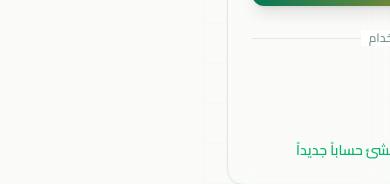
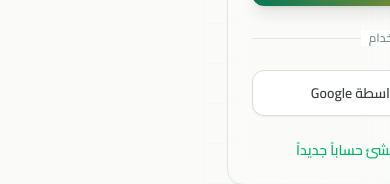
Before and after one commit to yasser-rayane-ouared/sovi-ecom, a Next.js app in the folder frontend/: page /login in a window 390 px wide. Both pictures are taken after a click on the button 69 px from the left and 467 px from the top of the page. Shown: the part 537-721 px from the top of the page. Built offline with nearby package versions, Linux system fonts and the light colour scheme; no server answers.

Commit message:
Convert Google authentication to bulletproof OAuth redirect flow for mobile and cross-origin compatibility

```diff
--- a/frontend/src/app/(auth)/login/page.tsx
+++ b/frontend/src/app/(auth)/login/page.tsx
@@ -47,37 +47,25 @@ export default function LoginPage() {
     }
   };
 
-  const initializeGoogleBtn = () => {
-    if (typeof window !== "undefined" && (window as any).google) {
-      (window as any).google.accounts.id.initialize({
-        client_id: process.env.NEXT_PUBLIC_GOOGLE_CLIENT_ID || "1027116843477-mockclientid.apps.googleusercontent.com",
-        callback: handleGoogleSignIn,
-        itp_support: true
-      });
-      const container = document.getElementById("google-signin-btn");
-      if (container) {
-        const isMobile = window.innerWidth < 420;
-        (window as any).google.accounts.id.renderButton(
-          container,
-          {
-            theme: "outline",
-            size: "large",
-            width: isMobile ? 280 : 380,
-            text: "signin_with",
-            shape: "rectangular"
-          }
-        );
-      }
+  const handleGoogleRedirectSignIn = () => {
+    setError("");
+    setLoading(true);
+    const clientId = process.env.NEXT_PUBLIC_GOOGLE_CLIENT_ID || "862367373153-tra9ancbcef5d3q9jms0j48mqlrhs8l0.apps.googleusercontent.com";
+    const redirectUri = typeof window !== "undefined" ? window.location.origin + window.location.pathname : "";
+    const nonce = Math.random().toString(36).substring(2);
 
-      // Trigger Google One Tap native sign-in prompt for mobile/Safari support
-      (window as any).google.accounts.id.prompt((notification: any) => {
-        if (notification.isNotDisplayed() || notification.isSkippedMoment()) {
-          console.log("Google One Tap prompt skipped/not displayed:", notification.getNotDisplayedReason());
-        }
-      });
-    }
+    const googleAuthUrl = `https://accounts.google.com/o/oauth2/v2/auth?` +
+      `client_id=${encodeURIComponent(clientId)}` +
+      `&redirect_uri=${encodeURIComponent(redirectUri)}` +
+      `&response_type=id_token` +
+      `&scope=${encodeURIComponent("openid email profile")}` +
+      `&nonce=${encodeURIComponent(nonce)}` +
+      `&state=google-oauth`;
+
+    window.location.href = googleAuthUrl;
   };
 
+  // Redirect subdomains to the main platform domain for authentication
   useEffect(() => {
     if (typeof window !== "undefined") {
       const hostname = window.location.hostname;
@@ -94,6 +82,23 @@ export default function LoginPage() {
     }
   }, []);
 
+  // Listen for Redirect Callback ID Token in URL Hash
+  useEffect(() => {
+    if (typeof window !== "undefined" && window.location.hash) {
+      const hash = window.location.hash.substring(1);
+      const params = new URLSearchParams(hash);
+      const idToken = params.get("id_token");
+      const state = params.get("state");
+
+      if (idToken && state === "google-oauth") {
+        // Clear hash immediately
+        window.history.replaceState(null, "", window.location.pathname + window.location.search);
+        handleGoogleSignIn({ credential: idToken });
+      }
+    }
+    // eslint-disable-next-line react-hooks/exhaustive-deps
+  }, []);
+
   useEffect(() => {
     const isLocalIpHttp = typeof window !== "undefined" &&
       window.location.protocol === "http:" &&
@@ -105,23 +110,12 @@ export default function LoginPage() {
       isLocalIpHttp;
 
     setIsMock(isMockClient);
-    initializeGoogleBtn();
-
-    const interval = setInterval(() => {
-      const container = document.getElementById("google-signin-btn");
-      if ((window as any).google && container) {
-        initializeGoogleBtn();
-        clearInterval(interval);
-      }
-    }, 500);
 
     if (process.env.NODE_ENV === 'development') {
       (window as any).triggerMockGoogleSignIn = (email: string) => {
         handleGoogleSignIn({ credential: `mock-google-token-${email}` });
       };
     }
-
-    return () => clearInterval(interval);
     // eslint-disable-next-line react-hooks/exhaustive-deps
   }, [isMock]);
 
@@ -261,14 +255,20 @@ export default function LoginPage() {
                 <span className="relative z-10">{t('googleSignIn')}</span>
               </button>
             ) : (
-              <div id="google-signin-btn" className="w-full flex justify-center min-h-[46px]" />
+              <button
+                type="button"
+                onClick={handleGoogleRedirectSignIn}
+                className="w-full flex items-center justify-center gap-3 px-6 py-3 border border-[#dadce0] bg-white hover:bg-slate-50/80 active:bg-slate-100 text-[#3c4043] font-semibold text-sm rounded-lg transition-all duration-150 shadow-sm"
+              >
+                <svg className="h-5 w-5 shrink-0" viewBox="0 0 24 24">
+                  <path d="M22.56 12.25c0-.78-.07-1.53-.2-2.25H12v4.26h5.92a5.06 5.06 0 0 1-2.2 3.32v2.77h3.57c2.08-1.92 3.28-4.74 3.28-8.1z" fill="#4285F4"/>
+                  <path d="M12 23c2.97 0 5.46-.98 7.28-2.66l-3.57-2.77c-.98.66-2.23 1.06-3.71 1.06-2.86 0-5.29-1.93-6.16-4.53H2.18v2.84C3.99 20.53 7.7 23 12 23z" fill="#34A853"/>
+                  <path d="M5.84 14.09c-.22-.66-.35-1.36-.35-2.09s.13-1.43.35-2.09V7.07H2.18C1.43 8.55 1 10.22 1 12s.43 3.45 1.18 4.93l2.85-2.22.81-.62z" fill="#FBBC05"/>
+                  <path d="M12 5.38c1.62 0 3.06.56 4.21 1.64l3.15-3.15C17.45 2.09 14.97 1 12 1 7.7 1 3.99 3.47 2.18 7.07l3.66 2.84c.87-2.6 3.3-4.53 6.16-4.53z" fill="#EA4335"/>
+                </svg>
+                <span>{isRtl ? "التسجيل بواسطة Google" : "Sign in with Google"}</span>
+              </button>
             )}
-
-            <Script
-              src="https://accounts.google.com/gsi/client"
-              onLoad={initializeGoogleBtn}
-              strategy="afterInteractive"
-            />
 
             <p className="mt-6 text-center text-sm text-muted-foreground">
               {t('noAccount')}{" "}
--- a/frontend/src/app/(auth)/register/page.tsx
+++ b/frontend/src/app/(auth)/register/page.tsx
@@ -46,37 +46,25 @@ export default function RegisterPage() {
     }
   };
 
-  const initializeGoogleBtn = () => {
-    if (typeof window !== "undefined" && (window as any).google) {
-      (window as any).google.accounts.id.initialize({
-        client_id: process.env.NEXT_PUBLIC_GOOGLE_CLIENT_ID || "1027116843477-mockclientid.apps.googleusercontent.com",
-        callback: handleGoogleSignIn,
-        itp_support: true
-      });
-      const container = document.getElementById("google-signin-btn");
-      if (container) {
-        const isMobile = window.innerWidth < 420;
-        (window as any).google.accounts.id.renderButton(
-          container,
-          {
-            theme: "outline",
-            size: "large",
-            width: isMobile ? 280 : 380,
-            text: "signup_with",
-            shape: "rectangular"
-          }
-        );
-      }
+  const handleGoogleRedirectSignIn = () => {
+    setError("");
+    setLoading(true);
+    const clientId = process.env.NEXT_PUBLIC_GOOGLE_CLIENT_ID || "862367373153-tra9ancbcef5d3q9jms0j48mqlrhs8l0.apps.googleusercontent.com";
+    const redirectUri = typeof window !== "undefined" ? window.location.origin + window.location.pathname : "";
+    const nonce = Math.random().toString(36).substring(2);
 
-      // Trigger Google One Tap native sign-in prompt for mobile/Safari support
-      (window as any).google.accounts.id.prompt((notification: any) => {
-        if (notification.isNotDisplayed() || notification.isSkippedMoment()) {
-          console.log("Google One Tap prompt skipped/not displayed:", notification.getNotDisplayedReason());
-        }
-      });
-    }
+    const googleAuthUrl = `https://accounts.google.com/o/oauth2/v2/auth?` +
+      `client_id=${encodeURIComponent(clientId)}` +
+      `&redirect_uri=${encodeURIComponent(redirectUri)}` +
+      `&response_type=id_token` +
+      `&scope=${encodeURIComponent("openid email profile")}` +
+      `&nonce=${encodeURIComponent(nonce)}` +
+      `&state=google-oauth`;
+
+    window.location.href = googleAuthUrl;
   };
 
+  // Redirect subdomains to the main platform domain for authentication
   useEffect(() => {
     if (typeof window !== "undefined") {
       const hostname = window.location.hostname;
@@ -93,6 +81,23 @@ export default function RegisterPage() {
     }
   }, []);
 
+  // Listen for Redirect Callback ID Token in URL Hash
+  useEffect(() => {
+    if (typeof window !== "undefined" && window.location.hash) {
+      const hash = window.location.hash.substring(1);
+      const params = new URLSearchParams(hash);
+      const idToken = params.get("id_token");
+      const state = params.get("state");
+
+      if (idToken && state === "google-oauth") {
+        // Clear hash immediately
+        window.history.replaceState(null, "", window.location.pathname + window.location.search);
+        handleGoogleSignIn({ credential: idToken });
+      }
+    }
+    // eslint-disable-next-line react-hooks/exhaustive-deps
+  }, []);
+
   useEffect(() => {
     const isLocalIpHttp = typeof window !== "undefined" &&
       window.location.protocol === "http:" &&
@@ -104,23 +109,12 @@ export default function RegisterPage() {
       isLocalIpHttp;
 
     setIsMock(isMockClient);
-    initializeGoogleBtn();
-
-    const interval = setInterval(() => {
-      const container = document.getElementById("google-signin-btn");
-      if ((window as any).google && container) {
-        initializeGoogleBtn();
-        clearInterval(interval);
-      }
-    }, 500);
 
     if (process.env.NODE_ENV === 'development') {
       (window as any).triggerMockGoogleSignIn = (email: string) => {
         handleGoogleSignIn({ credential: `mock-google-token-${email}` });
       };
     }
-
-    return () => clearInterval(interval);
     // eslint-disable-next-line react-hooks/exhaustive-deps
   }, [isMock]);
 
@@ -302,13 +296,20 @@ export default function RegisterPage() {
                 <span className="relative z-10">التسجيل بواسطة Google</span>
               </button>
             ) : (
-              <div id="google-signin-btn" className="w-full flex justify-center min-h-[46px]" />
+              <button
+                type="button"
+                onClick={handleGoogleRedirectSignIn}
+                className="w-full flex items-center justify-center gap-3 px-6 py-3 border border-[#dadce0] bg-white hover:bg-slate-50/80 active:bg-slate-100 text-[#3c4043] font-semibold text-sm rounded-lg transition-all duration-150 shadow-sm"
+              >
+                <svg className="h-5 w-5 shrink-0" viewBox="0 0 24 24">
+                  <path d="M22.56 12.25c0-.78-.07-1.53-.2-2.25H12v4.26h5.92a5.06 5.06 0 0 1-2.2 3.32v2.77h3.57c2.08-1.92 3.28-4.74 3.28-8.1z" fill="#4285F4"/>
+                  <path d="M12 23c2.97 0 5.46-.98 7.28-2.66l-3.57-2.77c-.98.66-2.23 1.06-3.71 1.06-2.86 0-5.29-1.93-6.16-4.53H2.18v2.84C3.99 20.53 7.7 23 12 23z" fill="#34A853"/>
+                  <path d="M5.84 14.09c-.22-.66-.35-1.36-.35-2.09s.13-1.43.35-2.09V7.07H2.18C1.43 8.55 1 10.22 1 12s.43 3.45 1.18 4.93l2.85-2.22.81-.62z" fill="#FBBC05"/>
+                  <path d="M12 5.38c1.62 0 3.06.56 4.21 1.64l3.15-3.15C17.45 2.09 14.97 1 12 1 7.7 1 3.99 3.47 2.18 7.07l3.66 2.84c.87-2.6 3.3-4.53 6.16-4.53z" fill="#EA4335"/>
+                </svg>
+                <span>التسجيل بواسطة Google</span>
+              </button>
             )}
-            <Script
-              src="https://accounts.google.com/gsi/client"
-              onLoad={initializeGoogleBtn}
-              strategy="afterInteractive"
-            />
 
             <p className="mt-6 text-center text-sm text-muted-foreground">
               لديك حساب بالفعل؟{" "}
```
